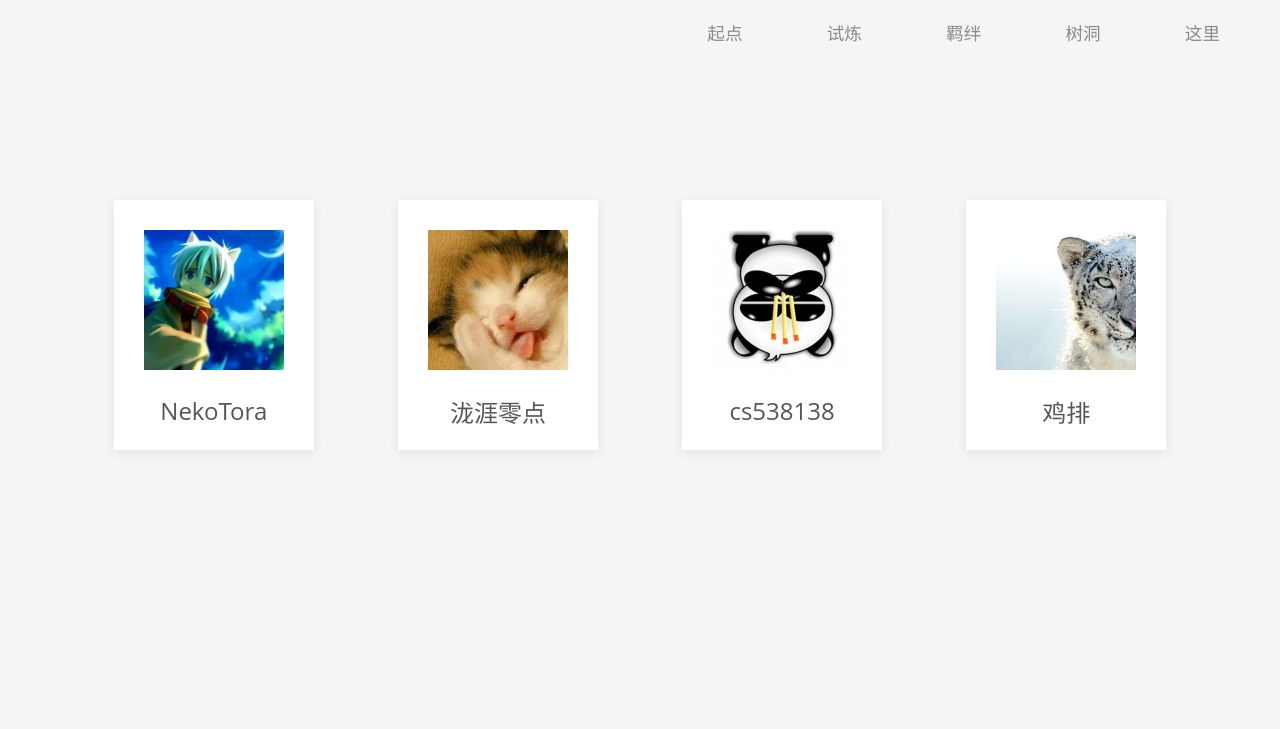
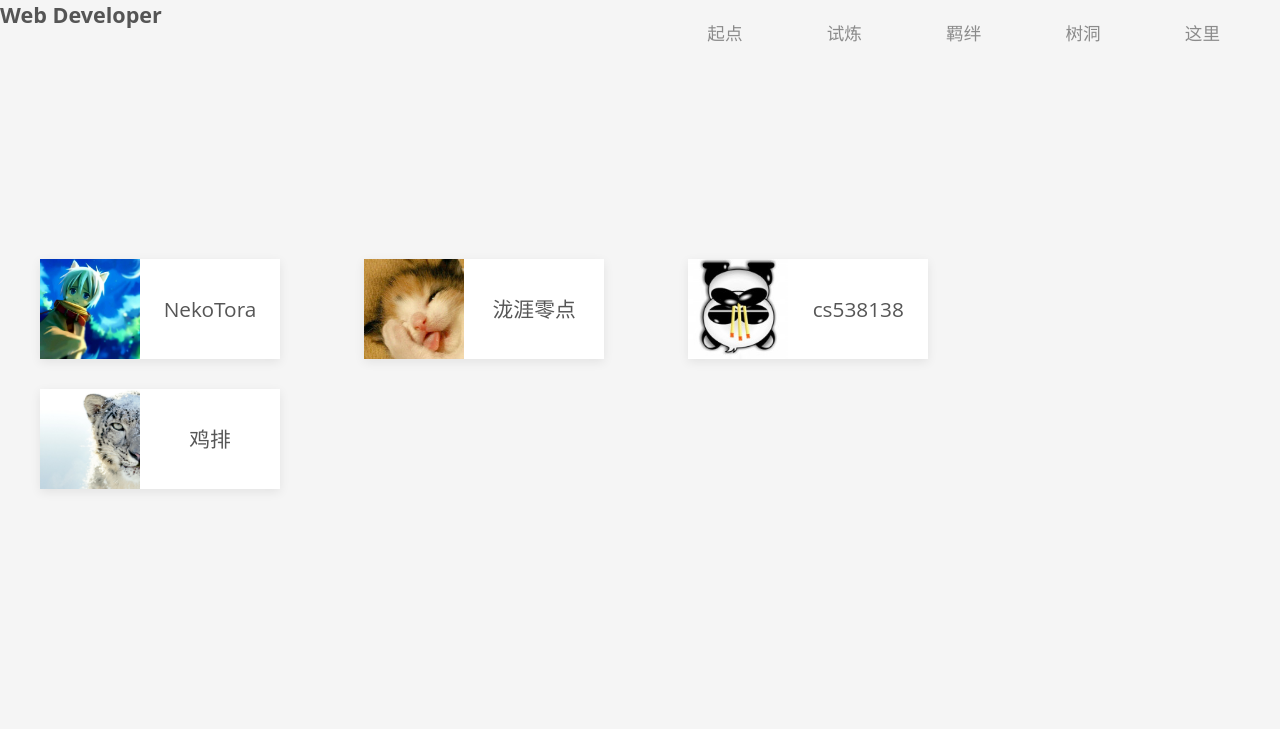
Before and after one commit to PaiJi/JiPai-Moe, a PHP site: page /friends.php in a window 1280 px wide. Shown: the top 729 px of the page. Run offline with PHP 8.4, Linux system fonts and the light colour scheme; some libraries are stand-ins or nearby versions.

Commit message:
Change friends_box transition,and change the box's width and height.

```diff
--- a/friends.php
+++ b/friends.php
@@ -12,7 +12,7 @@
 <body>
 	<?php include'part/nav.php';?>
 	<div class="title">
-		<h2></h2>
+		<h2>Web Developer</h2>
 	</div>
 	<div class="friends">
 		<div class="friends_box">
--- a/sources/css/friends.css
+++ b/sources/css/friends.css
@@ -1,43 +1,56 @@
 @charset "UTF-8";
 @import "nav.css";
 @import "initialization.css";
+.title{
+	color:rgba(68,68,68,0.9);
+	font-size: 0.9em;
+}
 .friends{
 	min-width: 800px;
 	margin:0 auto;
 	margin-top:200px;
-	text-align: center;
+
 }
 .friends h3,p{
 	color:rgba(68,68,68,0.9);
 	font-weight: normal;
+	text-align: center;
 }
 .friends_box img{
-	width: 100%;
-	z-index: 1;
-	transform:scale(0.7);
+	width: auto;
+	height: 100px;
+	float: left;
+	display: block;
+	/*transform:scale(0.7);*/
 	transition:all .2s ease-in-out;
 }
 .friends_box{
-	width: 200px;
-	height: 250px;
-	text-align: center;
+	width: 240px;
+	height: 100px;
+
 	background-color: rgba(255,255,255,1);
 	box-shadow: 0px 3px 10px 	rgba(0,0,0,0.08);
 	position: relative;
 	display: inline-block;
-	margin:0px 40px 0px 40px;
+	margin:30px 40px 0px 40px;
 	vertical-align: top;
 	transition:all .2s ease-in-out;
 }
 .friends_box h3{
-	margin-top: -11px;
-	font-size: 1.5em;
+	font-size: 1.3em;
+	line-height: 100px;
 	transition:all .2s ease-in-out;
 }
 .friends_box_invisible{
 	margin-top: 10px;
-	padding: 10px;
-	display: none;
+	/*display: none;*/
+	opacity: 0;
+	transition:all 500ms ease;
+	transition:opacity .1s ease;
+}
+.friends_box_invisible p{
+	width: 140px;
+	float: right;
 }
 .sidebar{
 	/*position: relative;
@@ -61,18 +74,23 @@ sidebar a{
 
 /*伪类HOVER区域开始*/
 .friends_box:hover{
-	height: 300px;
+	/*height: 300px;*/
 	/*font-size: 0.9em;*/
 }
 .friends_box:hover.friends_box img{
 	transform:scale(1);
+	filter:blur(2px);
+	-webkit-filter:blur(2px);
 }
 .friends_box:hover.friends_box h3{
 	/*padding:15px;*/
 	margin-top: 0px;
+	line-height: 40px;
 }
 .friends_box:hover .friends_box_invisible{
 	display: block;
+	opacity: 1;
+	transition:opacity 1s ease 0.1s;
 }
 friends_box:hover sidebar{
 	right: -202px;
```
